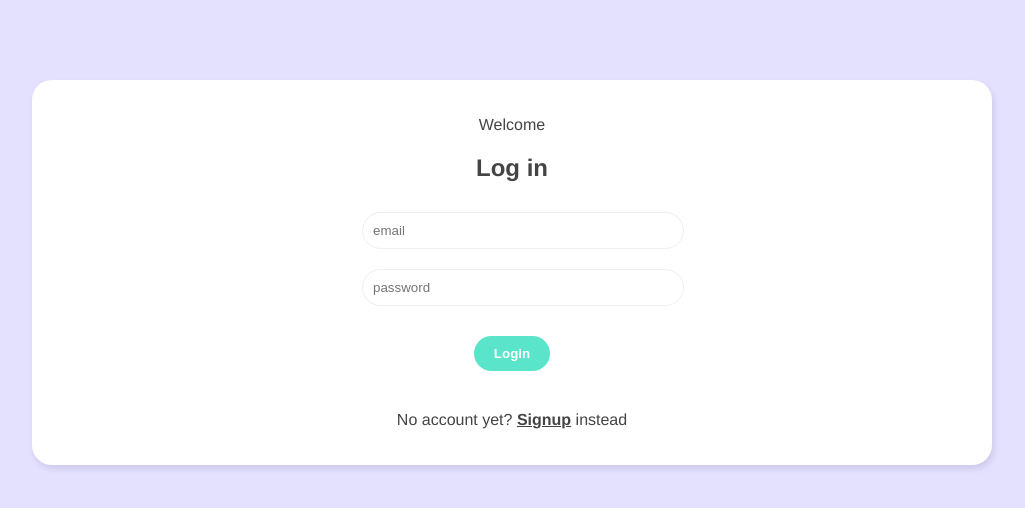
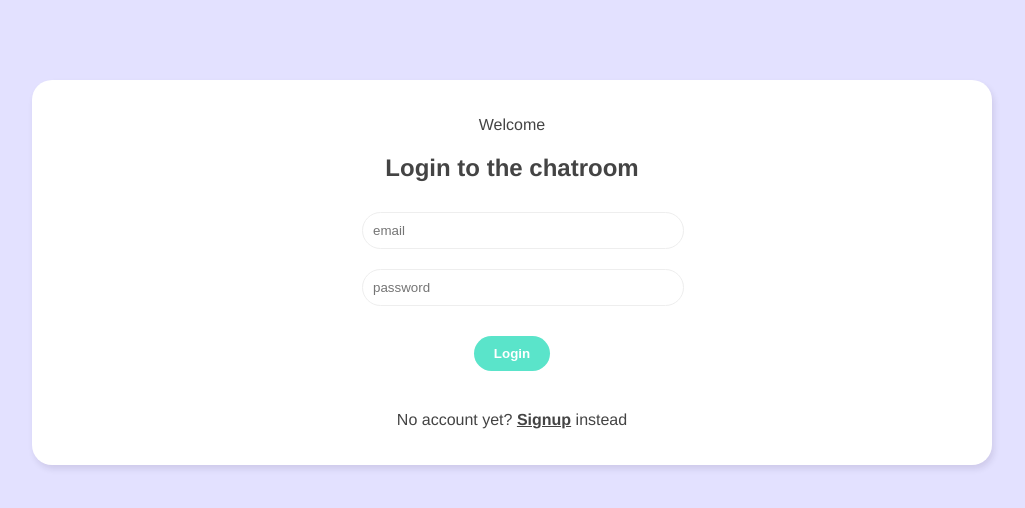
Before and after one commit to BalazsMakrai/live-chat, a Vue app: page / in a window 1280 px wide. Shown: the top 508 px of the page, without its empty margins (128-1153 px from the left). Built offline with nearby package versions, Linux system fonts and the light colour scheme; no server answers.

Commit message:
setup firebase rules

```diff
--- a/src/views/Welcome.vue
+++ b/src/views/Welcome.vue
@@ -2,12 +2,12 @@
     <div class="welcome container">
         <p>Welcome</p>
         <div v-if="showLogin">
-            <h2>Log in</h2>
+            <h2>Login to the chatroom</h2>
             <LoginForm @login="enterChat" />
             <p>No account yet? <span @click="showLogin = false">Signup</span> instead</p>
         </div>
         <div v-else>
-            <h2>Sign up</h2>
+            <h2>Sign up to the chatroom</h2>
             <SignupForm @signup="enterChat" />
             <p>Already registered? <span @click="showLogin = true">Login</span> instead</p>
         </div>
```
Also changed, not shown: firebase.json (added), 2 other files (tests, documents, lock files or other folders).
